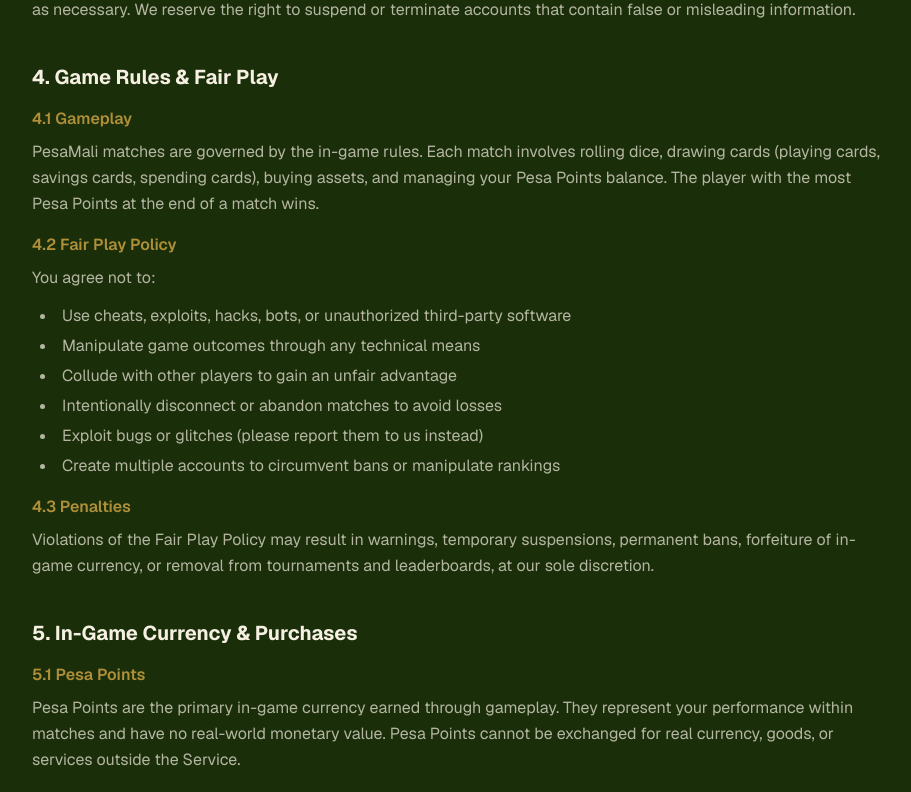
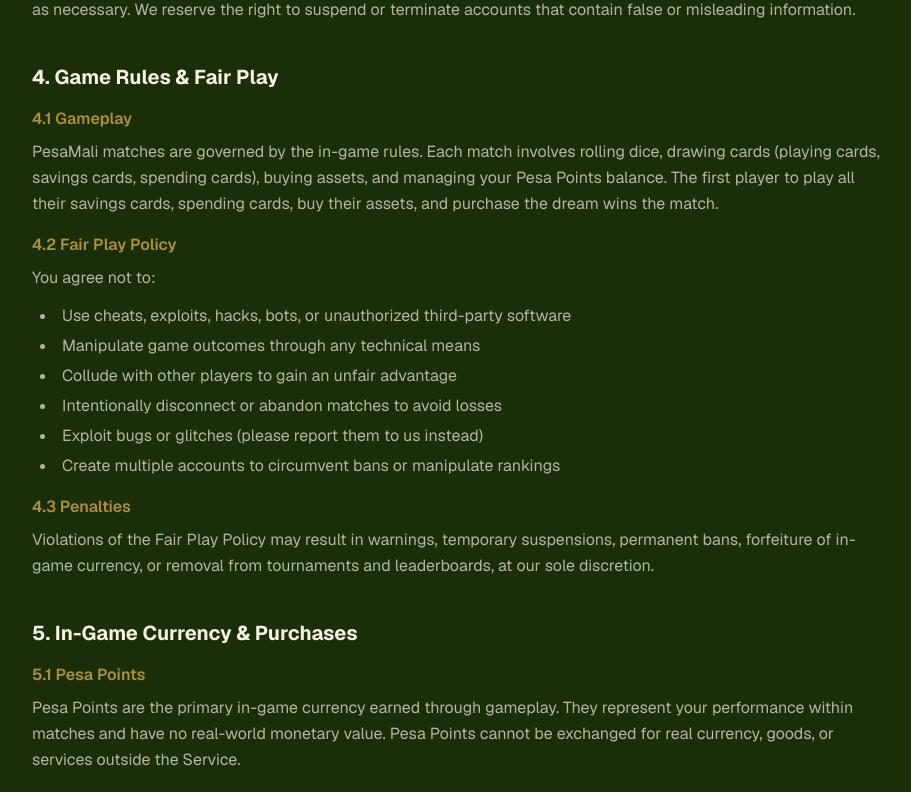
Before and after one commit to musiliandrew/pesamali_webpage, a Next.js app: page /terms in a window 1280 px wide. Shown: the part 1160-1952 px from the top of the page, without its empty margins (184-1095 px from the left). Built offline with nearby package versions, Linux system fonts and the light colour scheme.

Commit message:
Update contact email to hello@moski.money and fix win mechanic description

```diff
--- a/src/app/privacy/page.tsx
+++ b/src/app/privacy/page.tsx
@@ -187,8 +187,8 @@
             </ul>
             <p className="mt-3">
               To exercise any of these rights, contact us at{" "}
-              <a href="mailto:hello@pesamali.com" className="text-brand-gold hover:underline">
-                hello@pesamali.com
+              <a href="mailto:hello@moski.money" className="text-brand-gold hover:underline">
+                hello@moski.money
               </a>.
             </p>
           </section>
@@ -261,8 +261,8 @@
               <p>Nairobi, Kenya</p>
               <p>
                 Email:{" "}
-                <a href="mailto:hello@pesamali.com" className="text-brand-gold hover:underline">
-                  hello@pesamali.com
+                <a href="mailto:hello@moski.money" className="text-brand-gold hover:underline">
+                  hello@moski.money
                 </a>
               </p>
             </div>
--- a/src/app/terms/page.tsx
+++ b/src/app/terms/page.tsx
@@ -109,8 +109,8 @@
             <p>
               PesaMali matches are governed by the in-game rules. Each match involves rolling
               dice, drawing cards (playing cards, savings cards, spending cards), buying assets,
-              and managing your Pesa Points balance. The player with the most Pesa Points at the
-              end of a match wins.
+              and managing your Pesa Points balance. The first player to play all their savings cards,
+              spending cards, buy their assets, and purchase the dream wins the match.
             </p>
 
             <h3 className="text-base font-semibold text-brand-gold/80 mt-4 mb-2">4.2 Fair Play Policy</h3>
@@ -323,8 +323,8 @@
               <p>Nairobi, Kenya</p>
               <p>
                 Email:{" "}
-                <a href="mailto:hello@pesamali.com" className="text-brand-gold hover:underline">
-                  hello@pesamali.com
+                <a href="mailto:hello@moski.money" className="text-brand-gold hover:underline">
+                  hello@moski.money
                 </a>
               </p>
             </div>
--- a/src/components/HowToPlaySection.tsx
+++ b/src/components/HowToPlaySection.tsx
@@ -48,7 +48,7 @@
     step: "06",
     title: "Win the Game",
     description:
-      "The player with the most Pesa Points at the end wins! Balance saving, spending, and investing to come out on top.",
+      "The first player to play all their savings cards, spending cards, buy their assets, and purchase the dream wins the match! Strategize wisely to finish first.",
   },
 ];
 
```
